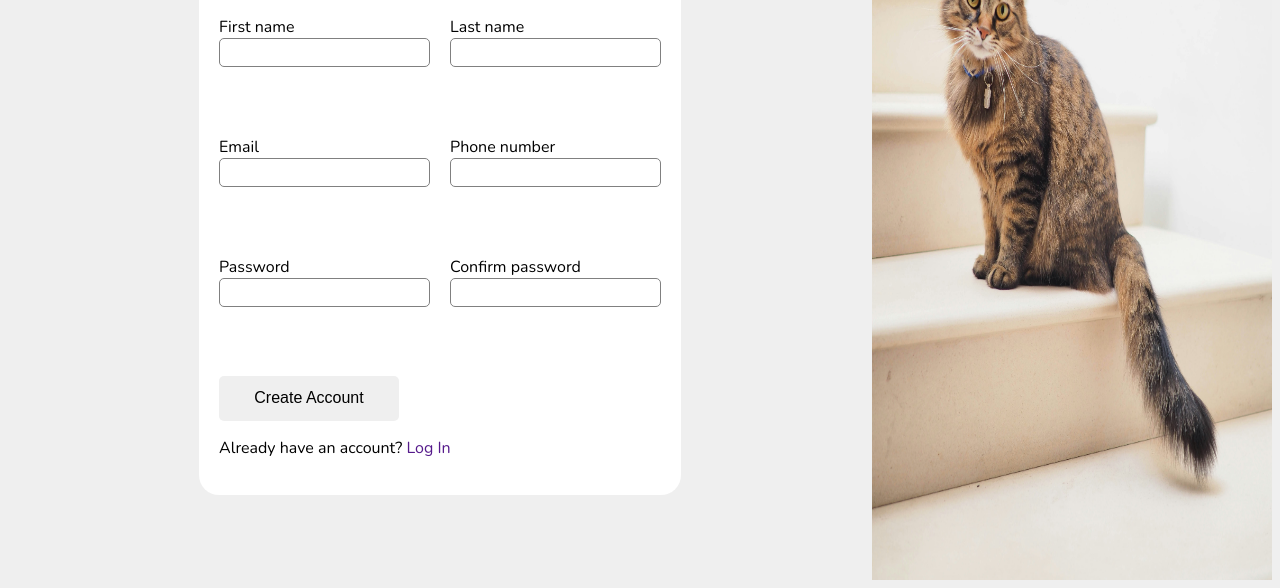
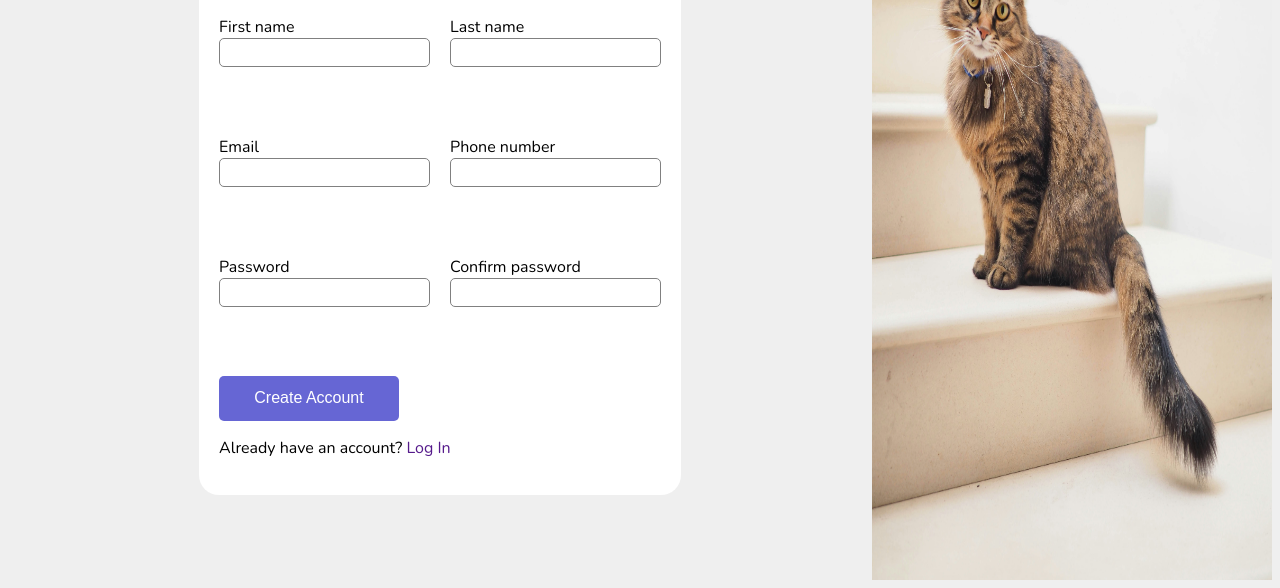
Before and after one commit to slabwu/sign-up-form, a plain HTML site: page index.html in a window 1280 px wide. In both pictures the pointer is over the button "Create Account". Shown: the part 228-816 px from the top of the page. Drawn offline with nearby package versions, Linux system fonts and the light colour scheme.

Commit message:
Add CTA hover state

```diff
--- a/style.css
+++ b/style.css
@@ -56,6 +56,11 @@ button {
     font-size: 16px;
 }
 
+button:hover {
+    background-color: rgb(102, 102, 212);
+    color: white;
+}
+
 a {
     text-decoration: none;
 }
```
